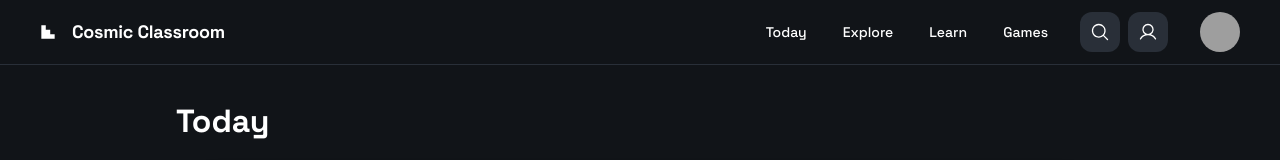
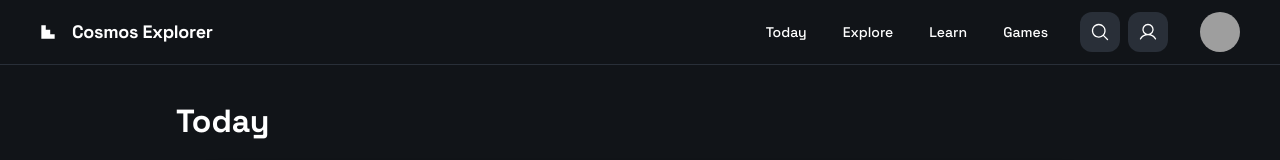
Before and after one commit to hussamsi2040/Cosmos-Explorer, a Next.js app: page / in a window 1280 px wide. Shown: the top 160 px of the page. Built offline with nearby package versions, Linux system fonts and the light colour scheme; no server answers; grey boxes are pictures that could not be loaded.

Commit message:
Rebrand project from Cosmic Classroom to Cosmos Explorer
Co-authored-by: hussamsi2040 <hussamsi2040@gmail.com>

```diff
--- a/package.json
+++ b/package.json
@@ -1,5 +1,5 @@
 {
-  "name": "cosmic-classroom",
+  "name": "cosmos-explorer",
   "version": "0.1.0",
   "private": true,
   "type": "module",
--- a/src/app/cosmos-explorer/nasa-tv/[series]/page.tsx
+++ b/src/app/cosmos-explorer/nasa-tv/[series]/page.tsx
@@ -116,7 +116,7 @@ export default function SeriesPage() {
                 <path d="M4 4H17.3334V17.3334H30.6666V30.6666H44V44H4V4Z" fill="currentColor"></path>
               </svg>
             </div>
-            <h2 className="text-white text-lg font-bold leading-tight tracking-[-0.015em]">Cosmic Classroom</h2>
+            <h2 className="text-white text-lg font-bold leading-tight tracking-[-0.015em]">Cosmos Explorer</h2>
           </div>
           <div className="flex flex-1 justify-end gap-8">
             <div className="flex items-center gap-9">
--- a/src/app/cosmos-explorer/page.tsx
+++ b/src/app/cosmos-explorer/page.tsx
@@ -757,7 +757,7 @@ function CosmosExplorerClient() {
                 />
               </svg>
             </div>
-            <h2 className="text-white text-lg font-bold leading-tight tracking-[-0.015em]">Cosmic Classroom</h2>
+            <h2 className="text-white text-lg font-bold leading-tight tracking-[-0.015em]">Cosmos Explorer</h2>
           </div>
           <div className="flex flex-1 justify-end gap-8">
             <div className="flex items-center gap-9">
--- a/src/app/games/page.tsx
+++ b/src/app/games/page.tsx
@@ -50,7 +50,7 @@ const GamesPage = () => {
                 <path d="M4 4H17.3334V17.3334H30.6666V30.6666H44V44H4V4Z" fill="currentColor"></path>
               </svg>
             </div>
-            <h2 className="text-white text-lg font-bold leading-tight tracking-[-0.015em]">Cosmic Classroom</h2>
+            <h2 className="text-white text-lg font-bold leading-tight tracking-[-0.015em]">Cosmos Explorer</h2>
           </div>
           <div className="flex flex-1 justify-end gap-8">
             <div className="flex items-center gap-9">
--- a/src/app/layout.tsx
+++ b/src/app/layout.tsx
@@ -15,7 +15,7 @@ const notoSans = Noto_Sans({
 });
 
 export const metadata: Metadata = {
-  title: "Cosmic Classroom",
+  title: "Cosmos Explorer",
   description: "Explore the wonders of space and Earth through daily images and events",
 };
 
--- a/src/app/luna-ai/page.tsx
+++ b/src/app/luna-ai/page.tsx
@@ -144,8 +144,8 @@ function LunaAIContentInternal() {
         method: "POST",
         headers: {
           "Authorization": `Bearer ${process.env.NEXT_PUBLIC_OPENROUTER_API_KEY || 'sk-or-v1-demo-key'}`,
-          "HTTP-Referer": "https://cosmic-classroom.vercel.app",
-          "X-Title": "Cosmic Classroom - Luna AI Assistant",
+          "HTTP-Referer": "https://cosmos-explorer.vercel.app",
+          "X-Title": "Cosmos Explorer - Luna AI Assistant",
           "Content-Type": "application/json"
         },
         body: JSON.stringify({
@@ -153,7 +153,7 @@ function LunaAIContentInternal() {
           "messages": [
             {
               "role": "system",
-              "content": "You are Luna, a highly knowledgeable AI assistant specializing in space education for the Cosmic Classroom app. You have extensive knowledge about astronomy, astrophysics, space exploration, rockets, planets, stars, galaxies, space missions, and all cosmic phenomena. Explain concepts in an engaging, educational way suitable for all ages - from beginners to advanced learners. Always include fascinating facts, use relevant emojis, and make complex topics accessible. Keep responses informative but conversational, around 2-4 sentences. Be accurate with scientific information while maintaining enthusiasm for space exploration. After your response, suggest 3 follow-up questions that would help the user learn more about the topic, formatted as: FOLLOW_UP: question1|question2|question3"
+              "content": "You are Luna, a highly knowledgeable AI assistant specializing in space education for the Cosmos Explorer app. You have extensive knowledge about astronomy, astrophysics, space exploration, rockets, planets, stars, galaxies, space missions, and all cosmic phenomena. Explain concepts in an engaging, educational way suitable for all ages - from beginners to advanced learners. Always include fascinating facts, use relevant emojis, and make complex topics accessible. Keep responses informative but conversational, around 2-4 sentences. Be accurate with scientific information while maintaining enthusiasm for space exploration. After your response, suggest 3 follow-up questions that would help the user learn more about the topic, formatted as: FOLLOW_UP: question1|question2|question3"
             },
             {
               "role": "user",
--- a/src/app/page.tsx
+++ b/src/app/page.tsx
@@ -40,7 +40,7 @@ export default async function Home() {
                 <path d="M4 4H17.3334V17.3334H30.6666V30.6666H44V44H4V4Z" fill="currentColor"></path>
               </svg>
             </div>
-            <h2 className="text-white text-lg font-bold leading-tight tracking-[-0.015em]">Cosmic Classroom</h2>
+            <h2 className="text-white text-lg font-bold leading-tight tracking-[-0.015em]">Cosmos Explorer</h2>
           </div>
           <div className="flex flex-1 justify-end gap-8">
             <div className="flex items-center gap-9">
--- a/src/data/challenges.json
+++ b/src/data/challenges.json
@@ -7,7 +7,7 @@
   {
     "week": 2,
     "title": "Ask 3 Space Questions",
-    "description": "Write down three questions you have about space. Try to find the answers using Cosmic Classroom!"
+          "description": "Write down three questions you have about space. Try to find the answers using Cosmos Explorer!"
   },
   {
     "week": 3,
```
Also changed, not shown: 2 other files (tests, documents, lock files or other folders).
